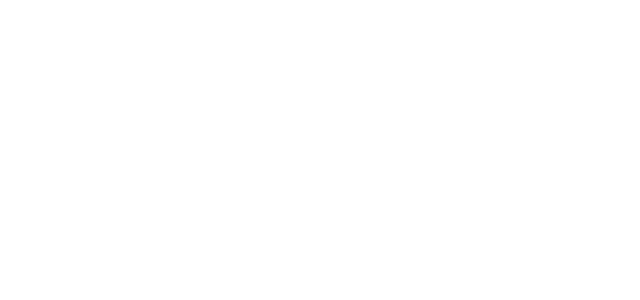
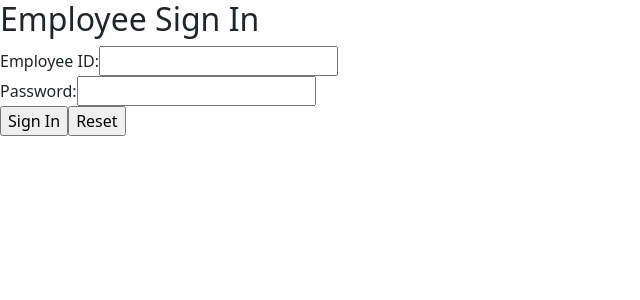
Before and after one commit to TCS-19-7-21-CapstoneGroup17/capstone, an Angular app in the folder Frontend/GroceryStore/: page /employeeSignin in a window 1280 px wide. Before the commit this address led to /. Shown: the top 300 px of the page, without its empty margins (0-640 px from the left). Built offline with nearby package versions, Linux system fonts and the light colour scheme.

Commit message:
employee signin works on front and backend

```diff
--- a/Frontend/GroceryStore/src/app/app-routing.module.ts
+++ b/Frontend/GroceryStore/src/app/app-routing.module.ts
@@ -4,9 +4,9 @@
 import { SignInComponent } from './employee/sign-in/sign-in.component';
 
 const routes: Routes = [
-  {path:"dashboard",component:EmployeeComponent},
-  {path:"signInEmployee", component:SignInComponent},
-  {path:"", redirectTo:"signInEmployee",pathMatch:"prefix"}
+  {path:"dashboard/:empId",component:EmployeeComponent},
+  {path:"employeeSignin", component:SignInComponent},
+  {path:"", redirectTo:"employeeSignin",pathMatch:"prefix"}
 ];
 
 @NgModule({
--- a/Frontend/GroceryStore/src/app/employee/employee.service.ts
+++ b/Frontend/GroceryStore/src/app/employee/employee.service.ts
@@ -18,15 +18,16 @@
 
   constructor(public http:HttpClient) { }
 
-  sendCredentials(employee:any):Observable<ServerResponse>{
+  sendCredentials(employee:any):Observable<any>{
+  //<ServerResponse>{
     let URL:string
     if(this.config['deployed']){
-      URL = this.config['URL2']+"/v1/employees/login"
+      URL = this.config['URL2']+"/v1/employee/login"
     }else{
-      URL = this.config["URL"]+this.config["PORT"]+"/v1/employees/login"
+      URL = this.config["URL"]+this.config["PORT"]+"/v1/employee/login"
     }
     console.log("[LOG]: Going to: " + URL)
-    return this.http.post<ServerResponse>(URL,employee)
+    return this.http.post("http://localhost:9090/api/employee/login",employee, {responseType:'text'});
   }
 
 
--- a/Frontend/GroceryStore/src/app/employee/sign-in/sign-in.component.html
+++ b/Frontend/GroceryStore/src/app/employee/sign-in/sign-in.component.html
@@ -2,7 +2,7 @@
     <h2>Employee Sign In</h2>
     <form [formGroup]="employeeLoginRef" (ngSubmit)="checkEmployee()">
         <label>Employee ID: </label>
-        <input type="text" formControlName="id"/><br/>
+        <input type="text" formControlName="empId"/><br/>
         <label>Password: </label>
         <input type="password" formControlName="password"/><br/>
         <input type="submit" value="Sign In"/>
--- a/Frontend/GroceryStore/src/app/employee/sign-in/sign-in.component.ts
+++ b/Frontend/GroceryStore/src/app/employee/sign-in/sign-in.component.ts
@@ -27,10 +27,10 @@
     let employeeLogin = this.employeeLoginRef.value;
     this.employee_service.sendCredentials(employeeLogin).
     subscribe(result => {
-      if(result.message == "Success"){
+      if(result == "Success"){
         this.router.navigate(["dashboard",employeeLogin.empId]);
       }else{
-        this.msg = result.message;
+        this.msg = result;
       }
     },
     error=>console.log(error));
```
